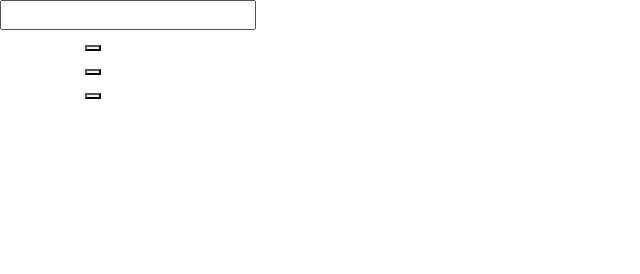
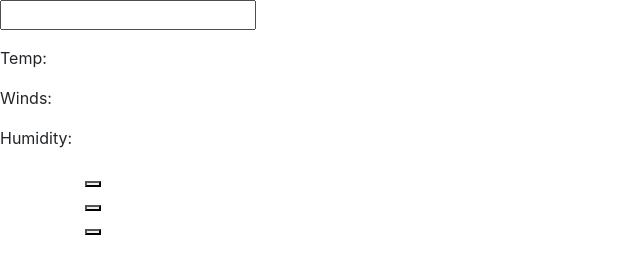
Before and after one commit to GiantRobot76/weatherMusicMatcher, a plain HTML site: page index.html in a window 1280 px wide. Shown: the whole page, without its empty margins (0-640 px from the left). Drawn offline with nearby package versions, Linux system fonts and the light colour scheme.

Commit message:
adding weather pop to html

```diff
--- a/index.html
+++ b/index.html
@@ -33,7 +33,12 @@
     </div>
 
     <!-- weather populated  -->
-    <div class="weatherPopulate"></div>
+    <div class="weatherPopulate">
+      <p id="date"><span id="icon"></span></p>
+      <p>Temp: <span id="temperature"></span></p>
+      <p>Winds: <span id="wind"></span></p>
+      <p>Humidity: <span id="humidity"></span></p>
+    </div>
 
     <!-- genre selector dropdown-->
     <div class="genreSelector"></div>
```
